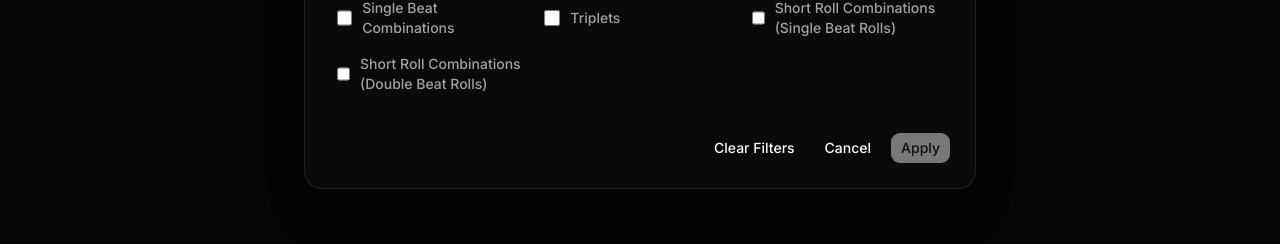
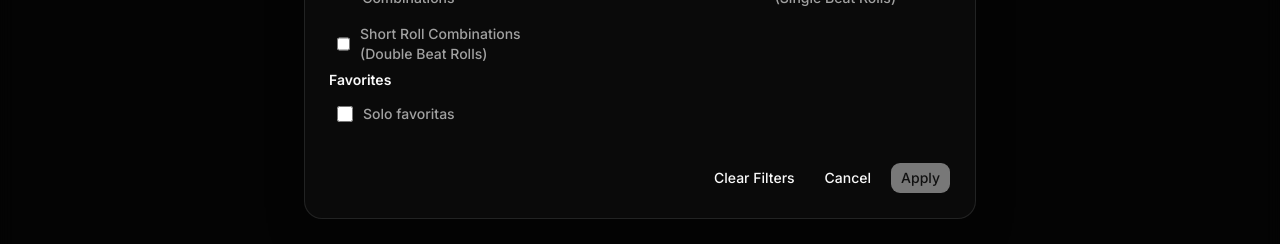
Before and after one commit to tombatossals/octobeat, a Next.js app in the folder apps/octobeat/: page / in a window 1280 px wide. Both pictures are taken after a click on the button 1122 px from the left and 46 px from the top of the page. Shown: the part 495-739 px from the top of the page. Built offline with nearby package versions, Linux system fonts and the light colour scheme; no server answers.

Commit message:
favorites

```diff
--- a/apps/octobeat/features/library/components/CatalogSearch.tsx
+++ b/apps/octobeat/features/library/components/CatalogSearch.tsx
@@ -8,7 +8,7 @@ import {
 } from "react";
 import type { JSX } from "react";
 import { Dialog } from "@base-ui/react/dialog";
-import { Search } from "lucide-react";
+import { Search, Star } from "lucide-react";
 
 import { cn } from "@octobeat/ui";
 
@@ -49,6 +49,16 @@ export function CatalogSearch(): JSX.Element {
 
     const filters = useLibraryStore(
         (state) => state.filters,
+    );
+
+    const favorites = useLibraryStore(
+        (state) => state.favorites,
+    );
+
+    const toggleFavorite =
+        useLibraryStore(
+            (state) =>
+                state.toggleFavorite,
         );
 
     const revealed = useUiStore(
@@ -94,17 +104,19 @@ export function CatalogSearch(): JSX.Element {
         setOpen(next);
     }
 
-    const filteredByFilters = useMemo(
-        () =>
-            entries.filter(
+    const filteredByFilters = useMemo(() => {
+        const favoriteIds =
+            new Set(favorites);
+
+        return entries.filter(
             (entry) =>
                 matchesFilters(
                     entry,
                     filters,
+                    favoriteIds,
                 ),
-            ),
-        [entries, filters],
         );
+    }, [entries, filters, favorites]);
 
     const results = useMemo(() => {
         const needle =
@@ -270,25 +282,28 @@ export function CatalogSearch(): JSX.Element {
                                             selected
                                         }
                                     >
-                                        <button
-                                            type="button"
+                                        <div
                                             onMouseEnter={() =>
                                                 setSelected(
                                                     index,
                                                 )
                                             }
+                                            className={cn(
+                                                "flex w-full cursor-pointer items-center gap-1 rounded-lg pr-1.5 transition-colors",
+                                                index ===
+                                                    selected
+                                                    ? "bg-accent"
+                                                    : "hover:bg-accent/50",
+                                            )}
+                                        >
+                                            <button
+                                                type="button"
                                                 onClick={() =>
                                                     void handleSelect(
                                                         entry,
                                                     )
                                                 }
-                                            className={cn(
-                                                "flex w-full cursor-pointer items-center gap-3 rounded-lg px-3 py-2 text-left transition-colors",
-                                                index ===
-                                                    selected
-                                                    ? "bg-accent text-accent-foreground"
-                                                    : "text-foreground hover:bg-accent/50",
-                                            )}
+                                                className="flex min-w-0 flex-1 items-center gap-3 px-3 py-2 text-left text-foreground outline-none focus:outline-none"
                                             >
                                                 <div className="min-w-0">
                                                     <div className="truncate text-sm font-medium">
@@ -310,6 +325,41 @@ export function CatalogSearch(): JSX.Element {
                                                     }
                                                 </span>
                                             </button>
+
+                                            <button
+                                                type="button"
+                                                aria-label={
+                                                    favorites.includes(
+                                                        entry.id,
+                                                    )
+                                                        ? "Quitar de favoritos"
+                                                        : "Añadir a favoritos"
+                                                }
+                                                aria-pressed={favorites.includes(
+                                                    entry.id,
+                                                )}
+                                                onClick={(
+                                                    event,
+                                                ) => {
+                                                    event.stopPropagation();
+
+                                                    toggleFavorite(
+                                                        entry.id,
+                                                    );
+                                                }}
+                                                className="flex shrink-0 cursor-pointer items-center justify-center rounded-md p-1.5 text-muted-foreground transition-colors outline-none focus:outline-none hover:text-foreground"
+                                            >
+                                                <Star
+                                                    className={cn(
+                                                        "h-4 w-4",
+                                                        favorites.includes(
+                                                            entry.id,
+                                                        ) &&
+                                                            "fill-amber-400 text-amber-400",
+                                                    )}
+                                                />
+                                            </button>
+                                        </div>
                                     </li>
                                 ),
                             )}
--- a/apps/octobeat/features/library/components/FilterDialog.tsx
+++ b/apps/octobeat/features/library/components/FilterDialog.tsx
@@ -36,6 +36,8 @@ function toDraft(
         exerciseSets: [
             ...filters.exerciseSets,
         ],
+        favoritesOnly:
+            filters.favoritesOnly,
     };
 }
 
@@ -345,7 +347,34 @@ export function FilterDialog({
                         </fieldset>
                     </div>
 
-                    <div className="mt-8 flex justify-end gap-2">
+                        <fieldset className="lg:col-span-2">
+                            <legend className="mb-2 block text-sm font-semibold text-foreground">
+                                Favorites
+                            </legend>
+
+                            <Label className="flex cursor-pointer items-center gap-2.5 rounded-lg px-2 py-1.5 text-sm text-muted-foreground transition hover:bg-accent hover:text-accent-foreground">
+                                <input
+                                    type="checkbox"
+                                    checked={
+                                        draft.favoritesOnly
+                                    }
+                                    onChange={() =>
+                                        setDraft(
+                                            (current) => ({
+                                                ...current,
+                                                favoritesOnly:
+                                                    !current.favoritesOnly,
+                                            }),
+                                        )
+                                    }
+                                    className="size-4 accent-primary"
+                                />
+
+                                Solo favoritas
+                            </Label>
+                        </fieldset>
+
+                        <div className="mt-8 flex justify-end gap-2">
                         <Button
                             variant="ghost"
                             onClick={() => {
--- /dev/null
+++ b/apps/octobeat/features/library/favoritesStorage.ts
@@ -0,0 +1,57 @@
+const STORAGE_KEY =
+    "octobeat.favorites";
+
+function hasStorage(): boolean {
+    return typeof window !== "undefined";
+}
+
+/**
+ * Loads favorite dataset ids from localStorage. Falls back to an empty
+ * list when the stored value is missing or invalid.
+ */
+export function loadFavorites(): string[] {
+    if (!hasStorage()) {
+        return [];
+    }
+
+    const raw =
+        window.localStorage.getItem(
+            STORAGE_KEY,
+        );
+
+    if (!raw) {
+        return [];
+    }
+
+    try {
+        const parsed =
+            JSON.parse(raw) as unknown;
+
+        if (!Array.isArray(parsed)) {
+            return [];
+        }
+
+        return parsed.filter(
+            (id): id is string =>
+                typeof id === "string",
+        );
+    } catch {
+        return [];
+    }
+}
+
+/**
+ * Persists favorite dataset ids to localStorage.
+ */
+export function saveFavorites(
+    favorites: readonly string[],
+): void {
+    if (!hasStorage()) {
+        return;
+    }
+
+    window.localStorage.setItem(
+        STORAGE_KEY,
+        JSON.stringify(favorites),
+    );
+}
--- a/apps/octobeat/features/library/filterStorage.ts
+++ b/apps/octobeat/features/library/filterStorage.ts
@@ -53,6 +53,9 @@ export function loadFilters(): LibraryFilters {
             )
                 ? parsed.exerciseSets
                 : [],
+            favoritesOnly:
+                parsed.favoritesOnly ===
+                true,
         };
     } catch {
         return EMPTY_FILTERS;
--- a/apps/octobeat/features/library/filters.ts
+++ b/apps/octobeat/features/library/filters.ts
@@ -20,6 +20,11 @@ export interface LibraryFilters {
      * Selected exercise set ids to practice (e.g. "single-beat-combinations").
      */
     exerciseSets: string[];
+
+    /**
+     * Whether to restrict the queue to favorite songs.
+     */
+    favoritesOnly: boolean;
 }
 
 export const BPM_RANGES: ReadonlyArray<{
@@ -57,6 +62,7 @@ export const EMPTY_FILTERS: LibraryFilters = {
     genres: [],
     decades: [],
     exerciseSets: [],
+    favoritesOnly: false,
 };
 
 export function isEmptyFilters(
@@ -66,19 +72,29 @@ export function isEmptyFilters(
         filters.bpmRanges.length === 0 &&
         filters.genres.length === 0 &&
         filters.decades.length === 0 &&
-        filters.exerciseSets.length === 0
+        filters.exerciseSets.length === 0 &&
+        !filters.favoritesOnly
     );
 }
 
 /**
  * Returns whether an entry matches the given filters. Empty criteria
  * match everything; each non-empty criterion is an OR within itself and
- * AND across criteria.
+ * AND across criteria. `favoriteIds` is required to evaluate the
+ * favorites-only criterion.
  */
 export function matchesFilters(
     entry: Metadata,
     filters: LibraryFilters,
+    favoriteIds: ReadonlySet<string> = new Set(),
 ): boolean {
+    if (
+        filters.favoritesOnly &&
+        !favoriteIds.has(entry.id)
+    ) {
+        return false;
+    }
+
     if (filters.bpmRanges.length > 0) {
         const matchesBpm = filters.bpmRanges.some(
             (key) => {
--- a/apps/octobeat/features/library/store.ts
+++ b/apps/octobeat/features/library/store.ts
@@ -15,6 +15,11 @@ import {
     loadFilters,
     saveFilters,
 } from "./filterStorage";
+
+import {
+    loadFavorites,
+    saveFavorites,
+} from "./favoritesStorage";
 
 /**
  * Fisher-Yates shuffle. Returns a new array.
@@ -34,6 +39,34 @@ function shuffle<T>(items: readonly T[]): T[] {
     }
 
     return result;
+}
+
+/**
+ * Rebuilds the playback queue from the catalog using the given filters
+ * and favorites.
+ */
+function computeIds(
+    entries: readonly Metadata[],
+    filters: LibraryFilters,
+    favorites: readonly string[],
+): string[] {
+    const favoriteIds =
+        new Set(favorites);
+
+    return shuffle(
+        entries
+            .filter((entry) =>
+                matchesFilters(
+                    entry,
+                    filters,
+                    favoriteIds,
+                ),
+            )
+            .map(
+                (entry) =>
+                    entry.id,
+            ),
+    );
 }
 
 interface LibraryState {
@@ -64,6 +97,11 @@ interface LibraryState {
     filters: LibraryFilters;
 
     /**
+     * Dataset ids marked as favorites.
+     */
+    favorites: string[];
+
+    /**
      * Load the catalog and populate the available dataset ids.
      */
     initialize(): Promise<readonly string[]>;
@@ -74,6 +112,16 @@ interface LibraryState {
     setFilters(
         filters: LibraryFilters,
     ): void;
+
+    /**
+     * Toggle whether a dataset is a favorite.
+     */
+    toggleFavorite(id: string): void;
+
+    /**
+     * Returns whether a dataset is a favorite.
+     */
+    isFavorite(id: string): boolean;
 
     /**
      * Open a dataset by id.
@@ -108,6 +156,8 @@ export const useLibraryStore =
 
         filters: EMPTY_FILTERS,
 
+        favorites: [],
+
         async initialize() {
             const catalog =
                 await getLibrary().list();
@@ -115,23 +165,19 @@ export const useLibraryStore =
             const filters =
                 loadFilters();
 
-            const ids = shuffle(
-                catalog
-                    .filter((entry) =>
-                        matchesFilters(
-                            entry,
-                            filters,
-                        ),
-                    )
-                    .map(
-                        (entry) =>
-                            entry.id,
-                    ),
+            const favorites =
+                loadFavorites();
+
+            const ids = computeIds(
+                catalog,
+                filters,
+                favorites,
             );
 
             set({
                 entries: catalog,
                 filters,
+                favorites,
                 ids,
             });
 
@@ -141,22 +187,57 @@ export const useLibraryStore =
         setFilters(filters) {
             saveFilters(filters);
 
-            const ids = shuffle(
-                get()
-                    .entries.filter(
-                        (entry) =>
-                            matchesFilters(
-                                entry,
-                                filters,
-                            ),
-                    )
-                    .map(
-                        (entry) =>
-                            entry.id,
-                    ),
+            const { entries, favorites } =
+                get();
+
+            set({
+                filters,
+                ids: computeIds(
+                    entries,
+                    filters,
+                    favorites,
+                ),
+            });
+        },
+
+        toggleFavorite(id) {
+            const favorites =
+                get().favorites;
+
+            const next =
+                favorites.includes(id)
+                    ? favorites.filter(
+                          (favorite) =>
+                              favorite !==
+                              id,
+                      )
+                    : [...favorites, id];
+
+            saveFavorites(next);
+
+            const {
+                entries,
+                filters,
+            } = get();
+
+            set(
+                filters.favoritesOnly
+                    ? {
+                          favorites: next,
+                          ids: computeIds(
+                              entries,
+                              filters,
+                              next,
+                          ),
+                      }
+                    : { favorites: next },
             );
+        },
 
-            set({ filters, ids });
+        isFavorite(id) {
+            return get().favorites.includes(
+                id,
+            );
         },
 
         async open(id: string) {
--- a/apps/octobeat/features/player/components/NowPlayingSummary.tsx
+++ b/apps/octobeat/features/player/components/NowPlayingSummary.tsx
@@ -1,4 +1,8 @@
 "use client";
+
+import { Star } from "lucide-react";
+
+import { cn } from "@octobeat/ui";
 
 import { useLibraryStore } from "@/features/library/store";
 
@@ -7,14 +11,30 @@ export function NowPlayingSummary() {
         (state) => state.dataset,
     );
 
+    const favorites = useLibraryStore(
+        (state) => state.favorites,
+    );
+
+    const toggleFavorite =
+        useLibraryStore(
+            (state) =>
+                state.toggleFavorite,
+        );
+
     if (!dataset) {
         return null;
     }
 
     const { metadata } = dataset;
 
+    const favorite =
+        favorites.includes(
+            metadata.id,
+        );
+
     return (
-        <div className="pointer-events-none fixed left-4 top-28 z-40 flex flex-col gap-0.5 border-l-2 border-l-foreground bg-background/60 py-2 pl-3 pr-4 text-foreground short:left-3 short:top-16 short:gap-0 short:py-1 short:pl-2 short:pr-3">
+        <div className="pointer-events-none fixed left-4 top-28 z-40 flex items-start gap-2 bg-background/60 py-2 pl-3 pr-2 text-foreground short:left-3 short:top-16 short:gap-1 short:py-1 short:pl-2 short:pr-1">
+            <div className="flex flex-col gap-0.5 border-l-2 border-l-foreground pl-3 short:gap-0 short:pl-2">
                 <div className="text-sm font-bold leading-tight short:text-xs">
                     {metadata.title}
                 </div>
@@ -44,5 +64,32 @@ export function NowPlayingSummary() {
                     BPM
                 </div>
             </div>
+
+            <button
+                type="button"
+                aria-label={
+                    favorite
+                        ? "Quitar de favoritos"
+                        : "Añadir a favoritos"
+                }
+                aria-pressed={favorite}
+                onClick={(event) => {
+                    event.stopPropagation();
+
+                    toggleFavorite(
+                        metadata.id,
+                    );
+                }}
+                className="pointer-events-auto mt-1 flex shrink-0 cursor-pointer items-center justify-center rounded-lg p-1.5 text-muted-foreground transition-colors outline-none focus:outline-none hover:text-foreground short:mt-0 short:p-1"
+            >
+                <Star
+                    className={cn(
+                        "h-6 w-6 short:h-5 short:w-5",
+                        favorite &&
+                            "fill-amber-400 text-amber-400",
+                    )}
+                />
+            </button>
+        </div>
     );
 }
```
Lines whose indentation alone changed are shown as unchanged.
